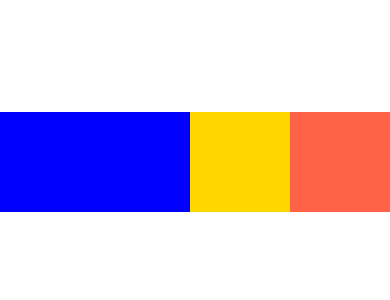
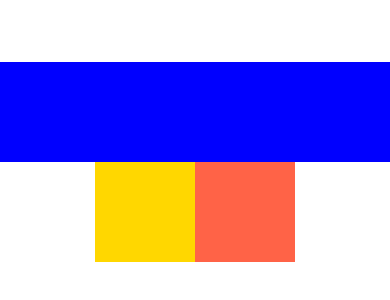
Before and after one commit to VikasKad/ReactNativeApp, a React Native app: screen / in a window 390 px wide. Shown: the part 260-560 px from the top of the page. Built offline with nearby package versions, Linux system fonts and the light colour scheme.

Commit message:
flexshrink use

```diff
--- a/App.js
+++ b/App.js
@@ -18,10 +18,11 @@ export default function App() {
       <View
         style={{
           backgroundColor: "blue",
-          width: 100,
+          width: 400,
           height: 100,
-          flex: 1,
-          flexBasis: 100,
+          // flex: 1,
+          // flexBasis: 100,
+          flexShrink: 1,
         }}
       />
       <View style={{ backgroundColor: "gold", width: 100, height: 100 }} />
```
